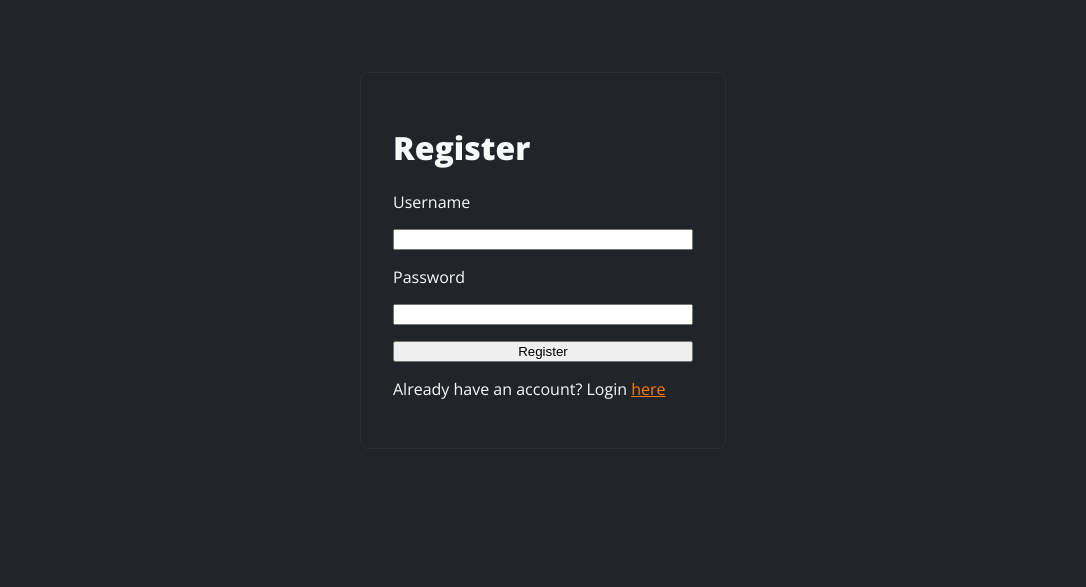
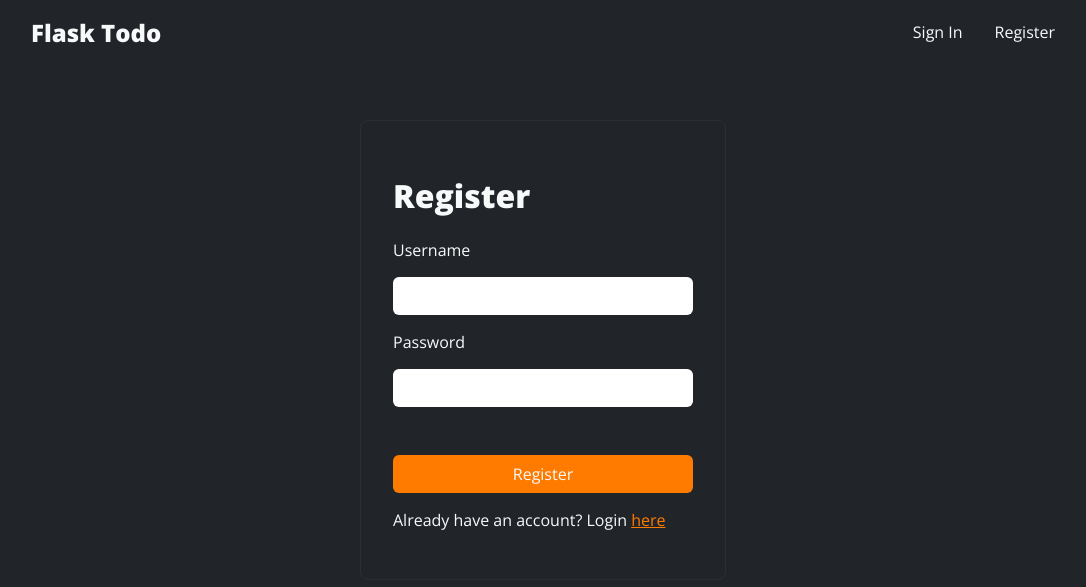
Before and after one commit to robokae/Flask-Mini-Blog, a Flask app: page /register in a window 1280 px wide. Shown: the top 587 px of the page, without its empty margins (105-1191 px from the left). Run offline with Flask 2, Linux system fonts and the light colour scheme.

Commit message:
add page header

```diff
--- /dev/null
+++ b/static/css/page_header.css
@@ -0,0 +1,27 @@
+.page-header {
+    width: 100%;
+    height: var(--page-header-height);
+    display: flex;
+    flex-direction: row;
+    justify-content: center;
+    align-items: center;
+}
+
+.page-header__content {
+    width: 80%;
+    display: flex;
+    flex-direction: row;
+    justify-content: space-between;
+    align-items: center;
+}
+
+.page-header__nav-links {
+    display: flex;
+    flex-direction: row;
+    gap: 2rem;
+}
+
+.page-header__nav-link {
+    color: var(--primary-text-col);
+    text-decoration: none;
+}
--- a/static/css/variables.css
+++ b/static/css/variables.css
@@ -5,4 +5,6 @@
     --navbar-bg-col: #293241;
     --border-col: #2d2f31;
     --button-col: #ff7b00;
+
+    --page-header-height: 3rem;
 }
--- a/templates/base.html
+++ b/templates/base.html
@@ -1,3 +1,4 @@
+{% from "macros/page_header.html" import page_header with context %}
 <!DOCTYPE html>
 <html lang="en">
 <head>
@@ -14,9 +15,11 @@
     <link rel="stylesheet" href="{{ url_for('static', filename='css/global.css') }}">
     <link rel="stylesheet" href="{{ url_for('static', filename='css/variables.css') }}">
     <link rel="stylesheet" href="{{ url_for('static', filename='css/typography.css') }}">
+    <link rel="stylesheet" href="{{ url_for('static', filename='css/page_header.css') }}">
     {% endblock %}
 </head>
 <body>
+    {{ page_header() }}
     {% block page_content %}{% endblock %}
 </body>
 </html>
--- /dev/null
+++ b/templates/macros/page_header.html
@@ -0,0 +1,11 @@
+{% macro page_header() %}
+<header class="page-header">
+    <div class="page-header__content">
+        <h2 class="page-header__logo">Flask Todo</h2>
+        <nav class="page-header__nav-links">
+            <a href="{{ url_for('login') }}" class="page-header__nav-link">Sign In</a>
+            <a href="{{ url_for('register') }}" class="page-header__nav-link">Register</a>
+        </nav>
+    </div>
+</header>
+{% endmacro %}
--- a/templates/register.html
+++ b/templates/register.html
@@ -5,9 +5,9 @@
 {% block heading %}Register{% endblock %}
 
 {% block user_auth_form_content %}
-{{ form.username.label() }} {{ form.username(class='user-auth-input') }}
-{{ form.password.label() }} {{ form.password(class='user-auth-input') }}
-{{ form.submit(class='user-auth-submit') }}
+{{ form.username.label() }} {{ form.username(class='user-auth-container__input') }}
+{{ form.password.label() }} {{ form.password(class='user-auth-container__input') }}
+{{ form.submit(class='user-auth-container__submit-button') }}
 {% endblock %}
 
 {% block user_auth_option %}
```
